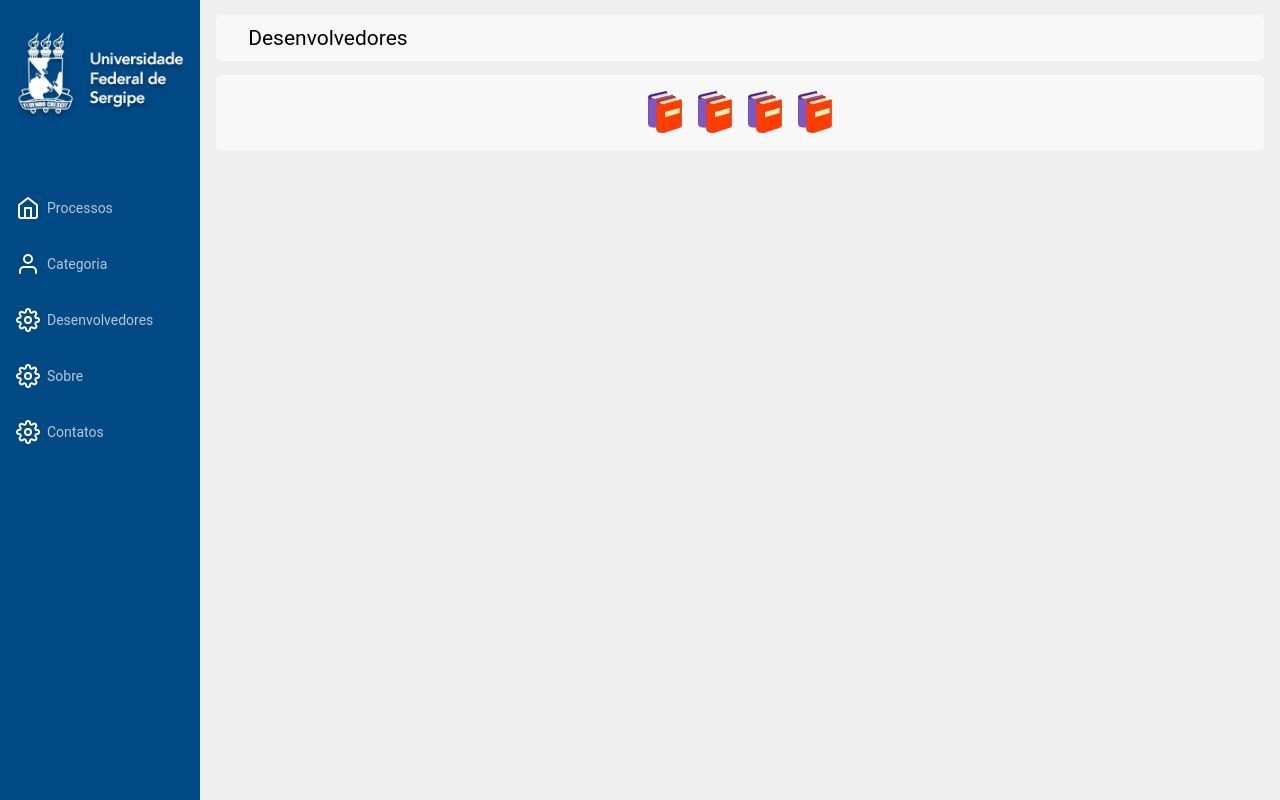
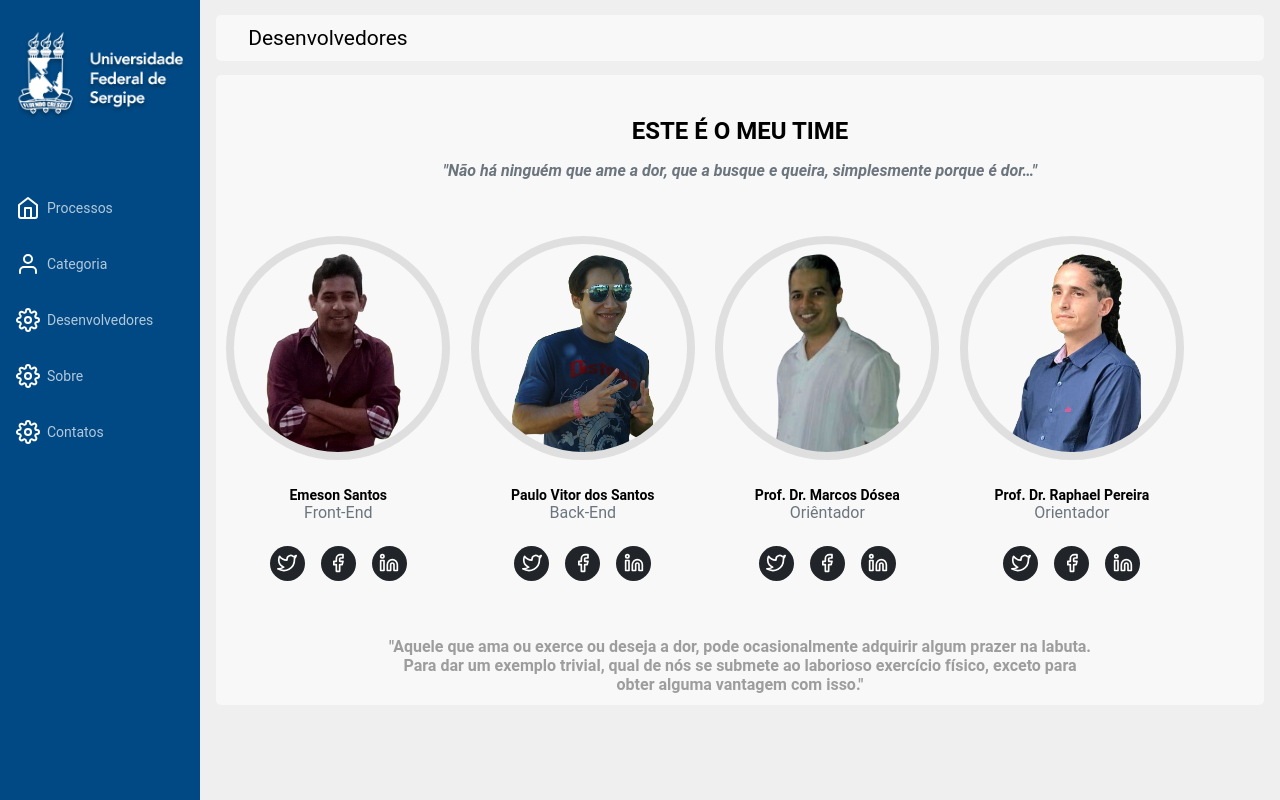
Before and after one commit to Emeson-Santos/Sistema-Processos-UFS, a React (Create React App) app: page /desenvolvedores in a window 1280 px wide. Built offline with nearby package versions, Linux system fonts and the light colour scheme.

Commit message:
alteração do tamanho dos icones das redes sociais do arquivo index.js

```diff
--- a/src/pages/Desenvolvedores/index.js
+++ b/src/pages/Desenvolvedores/index.js
@@ -1,12 +1,13 @@
-import React, {useState } from 'react';
+import React from 'react';
+import { Link } from 'react-router-dom';
 import './dev.css';
 import Header from '../../components/Header';
 import Title from '../../components/Title';
-import { FiInfo } from "react-icons/fi";
-import img1 from '../../assets/icons8-livros-50.png';
-import img2 from '../../assets/icons8-livros-50.png';
-import img3 from '../../assets/icons8-livros-50.png';
-import img4 from '../../assets/icons8-livros-50.png';
+import { FiFacebook, FiInfo, FiLinkedin, FiTwitter } from "react-icons/fi";
+import imgEmeson from '../../assets/img-Desenvolvedores/Emeson.png';
+import imgPauloVitor from '../../assets/img-Desenvolvedores/Paulo vitor.png';
+import imgDosea from '../../assets/img-Desenvolvedores/prof Dosea.png';
+import imgRaphael from '../../assets/img-Desenvolvedores/prof Raphael.png';
 
 export default function Desenvolvedores(){
 //     const [devListaImagem, setDevListaImagem] = useState(['img 0', 'img 1', 'img 2', 'img 3']);
@@ -24,18 +25,125 @@ export default function Desenvolvedores(){
             <h3>colocar nome, email, facebook e titwer</h3> */}
             <div className="content">
                 <Title name="Desenvolvedores">
-                    <FiInfo size={17}/>
+                   <strong>
+                   <FiInfo size={17}/>
+                   </strong>
                 </Title>
 
                 <div className="container">
-                    <div className="image-dev">
 
-                        <img src={img1} alt="img do dev 0"/>
-                        <img src={img2} alt="img do dev 0"/>
-                        <img src={img3} alt="img do dev 0"/>
-                        <img src={img4} alt="img do dev 0"/>
+                    <div className="text-center">
+                            <h2 className="text-uppercase">Este é o Meu Time</h2>
+                            <h3 className="text-muted"><i>"Não há ninguém que ame a dor, que a busque e queira, simplesmente porque é dor…"</i></h3>
+                    </div>
 
-                        {/* <button onClick={chamaLista}>BTN</button> */}
+                    {/* agora clocar imagens nomes dos envolvidos no time e redes sociais */}
+
+                    <div className="row">
+                        <div className="col-lg-4">
+                            <div className="team-member">
+                                {/* inserir a imagem */}
+                                <img src={imgEmeson} alt="dev Emeson"/>
+                                {/* o nome do dev */}
+                                <h4>Emeson Santos</h4>
+                                <p className="text-muted">Front-End</p>
+                                    <Link to="#">
+                                        <span>
+                                            <FiTwitter size={20}/>
+                                        </span>
+                                    </Link>
+                                    <Link to="#">
+                                        <span>
+                                            <FiFacebook size={20}/>
+                                        </span>
+                                    </Link>
+                                    <Link to="#">
+                                        <span>
+                                            <FiLinkedin size={20}/>
+                                        </span>
+                                    </Link>
+                            </div>
+
+                        </div>
+                        <div className="col-lg-4">
+                            <div className="team-member">
+                                {/* inserir a imagem */}
+                                <img src={imgPauloVitor} alt="dev Paulo Vitor"/>
+                                {/* o nome do dev */}
+                                <h4>Paulo Vitor dos Santos</h4>
+                                <p className="text-muted">Back-End</p>
+                                    <Link to="#">
+                                        <span>
+                                            <FiTwitter size={20}/>
+                                        </span>
+                                    </Link>
+                                    <Link to="#">
+                                        <span>
+                                            <FiFacebook size={20}/>
+                                        </span>
+                                    </Link>
+                                    <Link to="#">
+                                        <span>
+                                            <FiLinkedin size={20}/>
+                                        </span>
+                                    </Link>
+                            </div>
+
+                        </div>
+                        <div className="col-lg-4">
+                            <div className="team-member">
+                                {/* inserir a imagem */}
+                                <img src={imgDosea} alt="orientador Dosea"/>
+                                {/* o nome do dev */}
+                                <h4>Prof. Dr. Marcos Dósea</h4>
+                                <p className="text-muted">Oriêntador</p>
+                                    <Link to="#">
+                                        <span>
+                                            <FiTwitter size={20}/>
+                                        </span>
+                                    </Link>
+                                    <Link to="#">
+                                        <span>
+                                            <FiFacebook size={20}/>
+                                        </span>
+                                    </Link>
+                                    <Link to="#">
+                                        <span>
+                                            <FiLinkedin size={20}/>
+                                        </span>
+                                    </Link>
+                            </div>
+
+                        </div>
+                        <div className="col-lg-4">
+                            <div className="team-member">
+                                {/* inserir a imagem */}
+                                <img src={imgRaphael} alt="Orientador Raphael"/>
+                                {/* o nome do dev */}
+                                <h4>Prof. Dr. Raphael Pereira</h4>
+                                <p className="text-muted">Orientador</p>
+                                    <Link to="#">
+                                        <span>
+                                            <FiTwitter size={20}/>
+                                        </span>
+                                    </Link>
+                                    <Link to="#">
+                                        <span>
+                                            <FiFacebook size={20} />
+                                        </span>
+                                    </Link>
+                                    <Link to="#">
+                                        <span>
+                                            <FiLinkedin size={20}/>
+                                        </span>
+                                    </Link>
+                            </div>
+
+                        </div>
+                        <div className="rodape">
+                            <h4><p>"Aquele que ama ou exerce ou deseja a dor, pode ocasionalmente adquirir algum prazer na labuta. Para dar um exemplo trivial, qual de nós se submete ao laborioso exercício físico, exceto para obter alguma vantagem com isso." </p></h4>
+                        </div>
+
                     </div>
 
                 </div>
```
